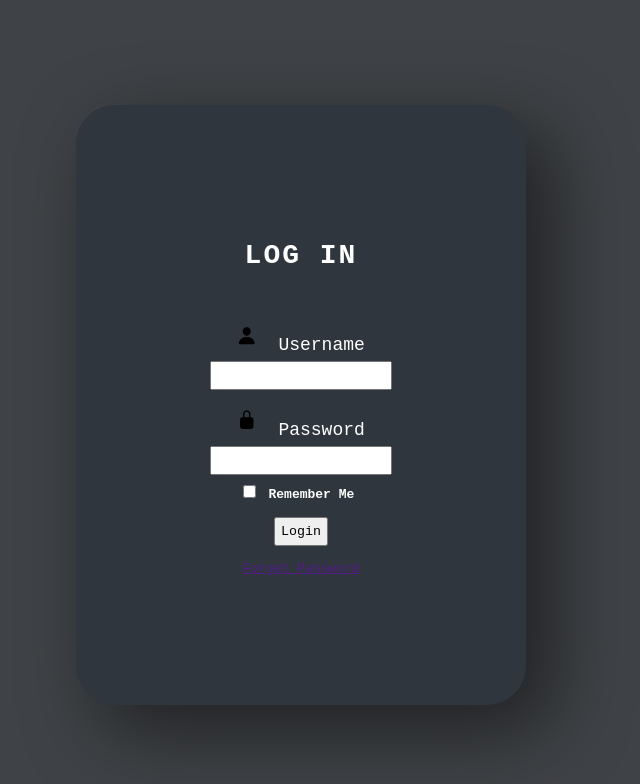
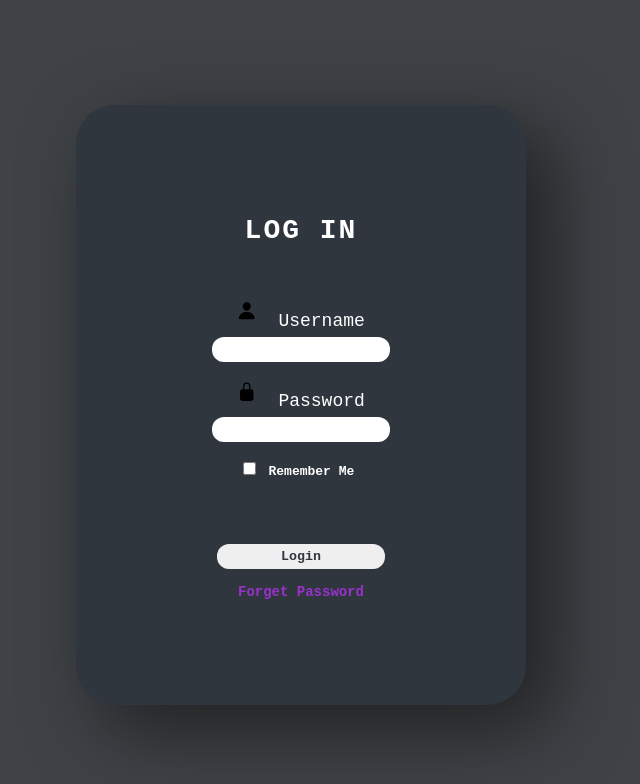
Before and after one commit to ghasemizade/LoginScreen, a plain HTML site: page index.html in a window 1280 px wide. Shown: the whole page, without its empty margins (339-979 px from the left). Drawn offline with nearby package versions, Linux system fonts and the light colour scheme.

Commit message:
update button css

```diff
--- a/index.html
+++ b/index.html
@@ -32,8 +32,8 @@
             <!-- login button -->
             <div class="login">
                 <div class="box">
-                    <div class="icon">
-                        <input type="submit" value="Login">
+                    <div class="button">
+                        <input class="submit" type="submit" value="Login">
                     </div>
                 </div>
             </div>
--- a/style.css
+++ b/style.css
@@ -51,7 +51,6 @@ body{
 }
 .username{
     font-size: 1.5rem;
-
 }
 .password{
     font-size: 1.5rem;
@@ -62,4 +61,24 @@ body{
 }
 .checkbox{
     justify-content: center;
+    margin-top: 10px;
 }
+a{
+    text-decoration: none;
+    color: darkorchid;
+    font-size: 14px;
+    font-weight: 800;
+}
+input{
+    color: #2f363e;
+    font-weight: bold;
+    border-radius: 12px;
+    border: none;
+}
+.submit{
+    margin-top: 50px;
+    width: 100%;
+}
+span{
+    text-align: center;
+}
```
